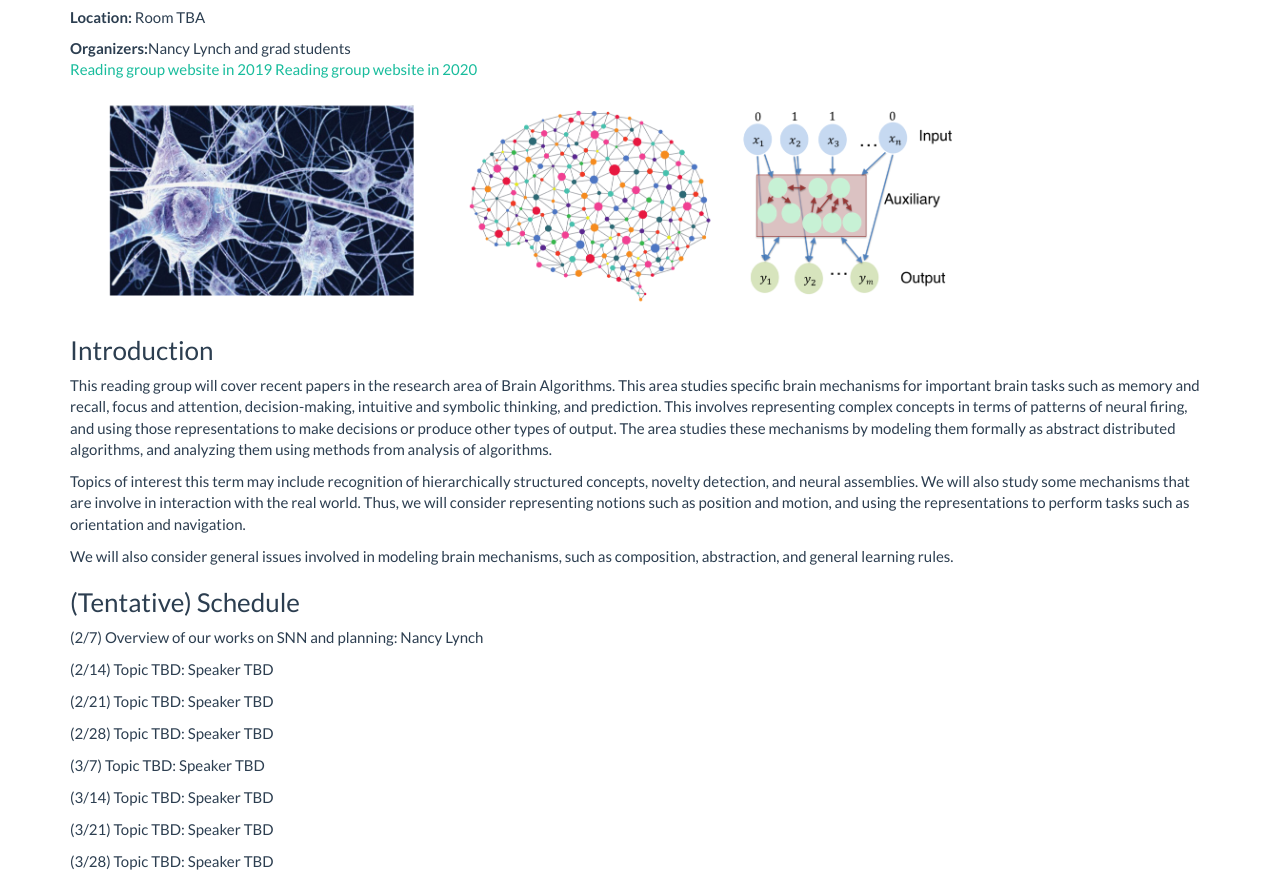
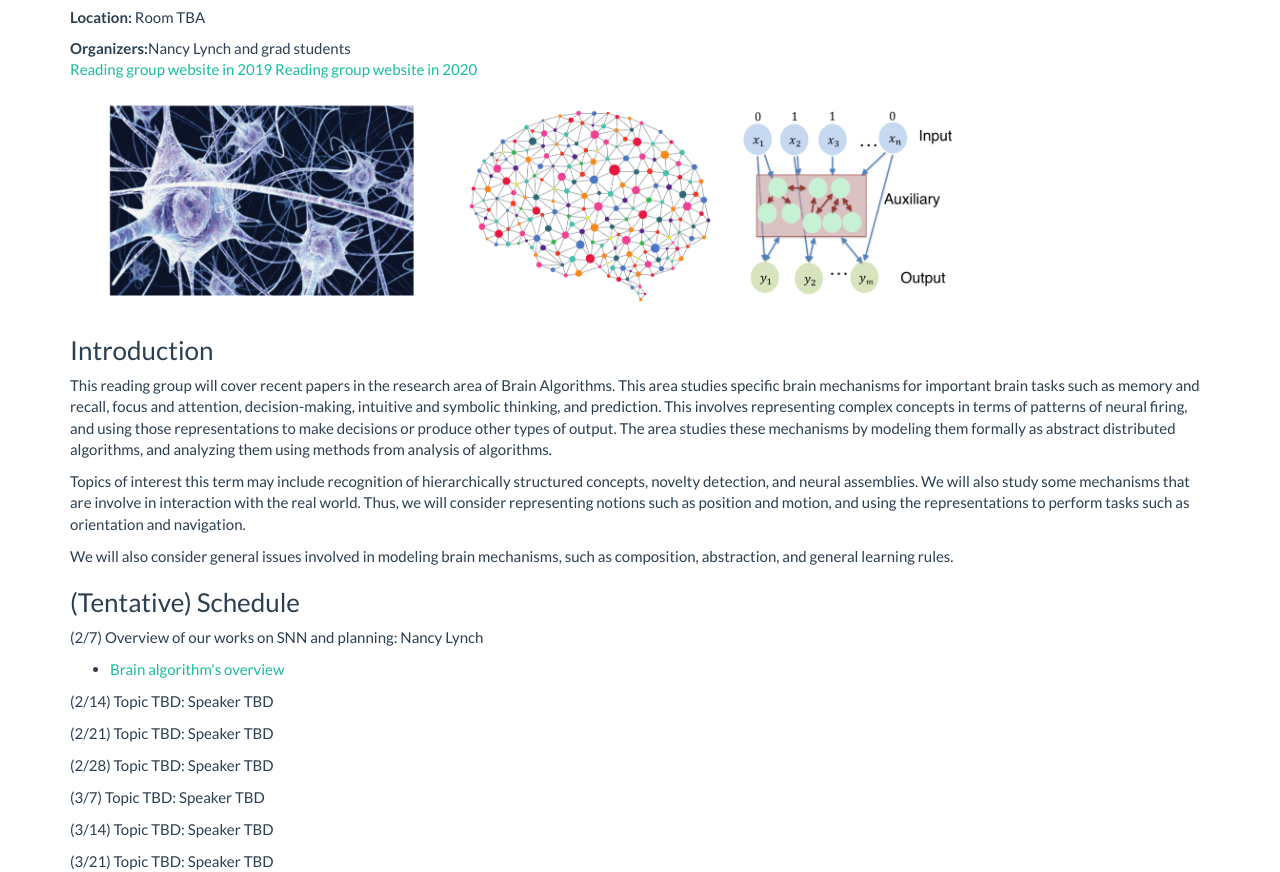
Before and after one commit to brabeeba/NeuralReadingGroup2023Spring, a plain HTML site: page index.html in a window 1280 px wide. Shown: the part 85-957 px from the top of the page. Drawn offline with Linux system fonts and the light colour scheme.

Commit message:
add brain algorithm overview

```diff
--- a/index.html
+++ b/index.html
@@ -88,6 +88,11 @@ rules.
         <h3>(Tentative) Schedule</h3>
 
 		<p>(2/7) Overview of our works on SNN and planning:  Nancy Lynch
+				<ul>
+					<li>
+						<a href="./Brain_Algorithms.pdf">Brain algorithm's overview</a>
+					</li>
+				</ul>
 
 		</p>
 
@@ -107,8 +112,7 @@ rules.
 
 		<p>(3/21) Topic TBD: Speaker TBD
 		</p>
-		<p>(3/28) Topic TBD: Speaker TBD
-		</p>
+
 
 
 		<p>(4/4)Topic TBD: Speaker TBD
```
Also changed, not shown: 1 other file.
